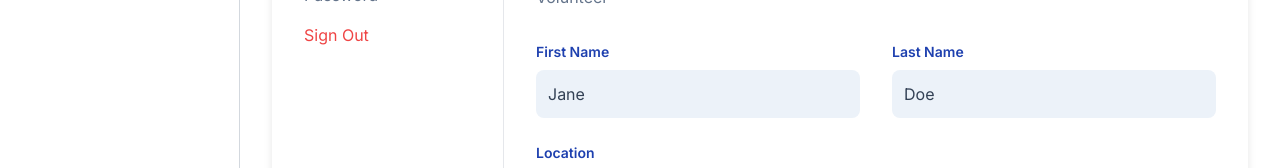
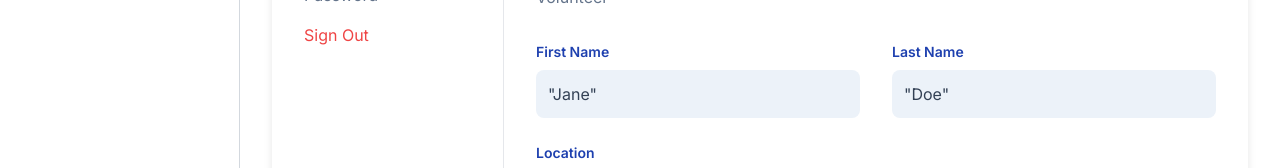
Before and after one commit to GTBitsOfGood/bagel-rescue, a Next.js app: page /VolunteerNavView/Profile in a window 1280 px wide. Shown: the part 261-429 px from the top of the page. Built offline with nearby package versions, Linux system fonts and the light colour scheme.

Commit message:
add quotes in names to mirror figma

```diff
--- a/src/components/ProfileForm.tsx
+++ b/src/components/ProfileForm.tsx
@@ -21,12 +21,12 @@ const ProfileForm: React.FC = () => {
           <div className={styles.row}>
             <div className={styles.field}>
               <label className={styles.fieldLabel}>First Name</label>
-              <input type="text" className={styles.fieldInput} value="Jane" disabled />
+              <input type="text" className={styles.fieldInput} value='"Jane"' disabled />
             </div>
 
             <div className={styles.field}>
               <label className={styles.fieldLabel}>Last Name</label>
-              <input type="text" className={styles.fieldInput} value="Doe" disabled />
+              <input type="text" className={styles.fieldInput} value='"Doe"' disabled />
             </div>
           </div>
 
```
